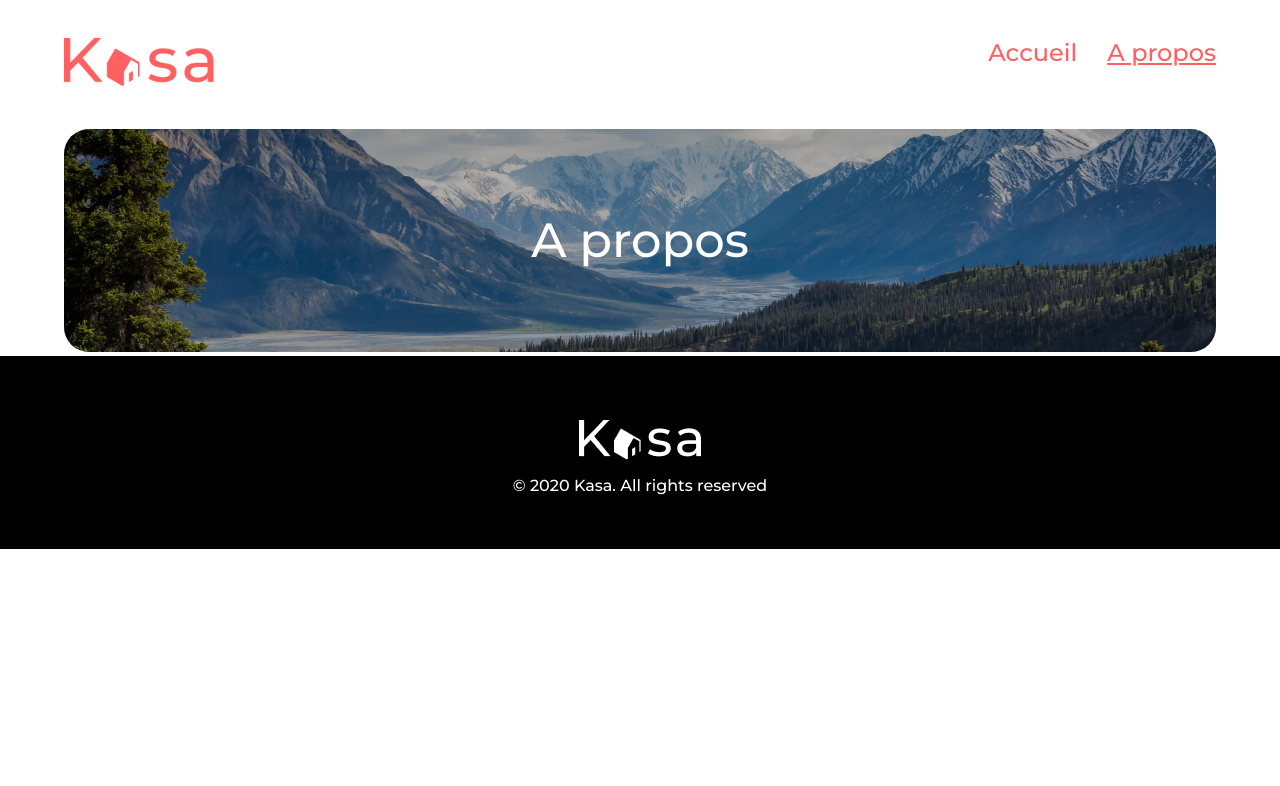
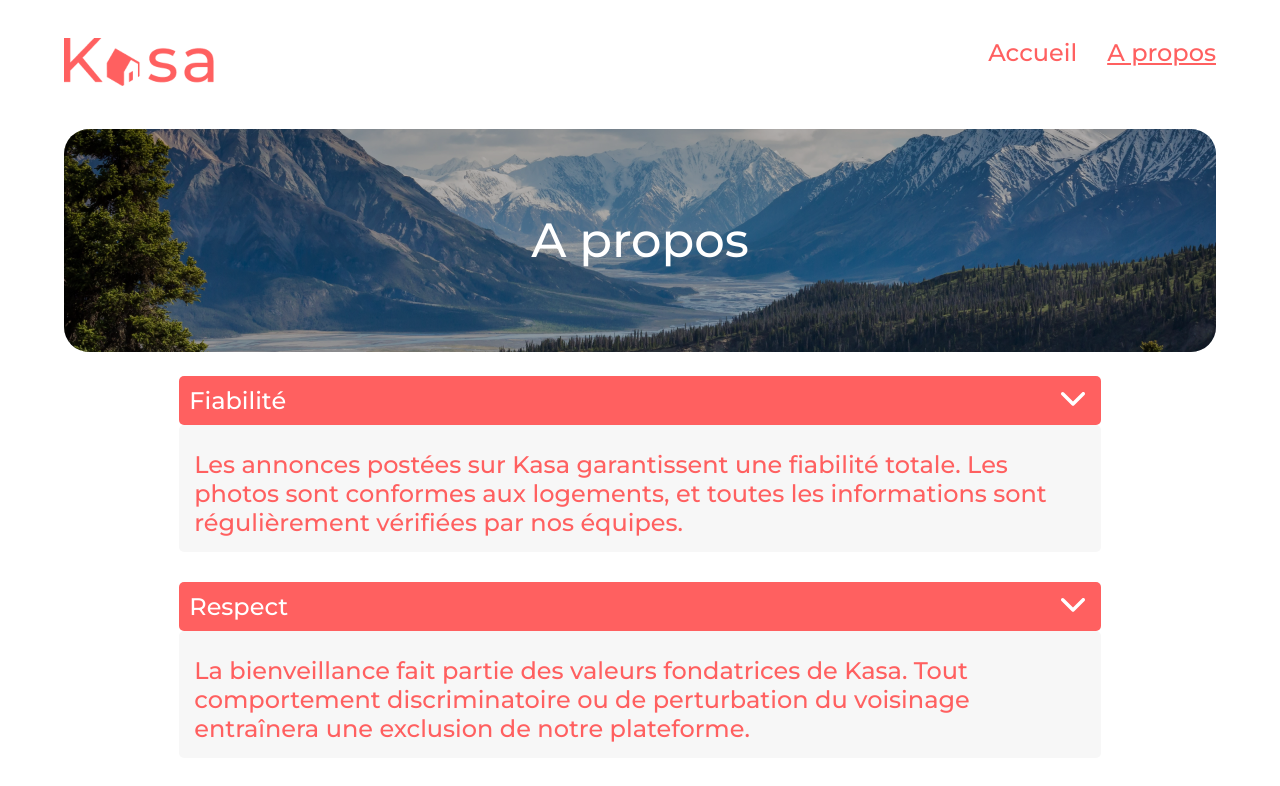
Before and after one commit to maud-vernet/kasa, a React (Create React App) app: page /a-propos in a window 1280 px wide. Shown: the top 786 px of the page. Built offline with nearby package versions, Linux system fonts and the light colour scheme.

Commit message:
feat component box for a propos page (no collapse system)

```diff
--- /dev/null
+++ b/src/components/Box/Box.css
@@ -0,0 +1,51 @@
+.box {
+    width: 80%;
+    margin-left: auto;
+    margin-right: auto;
+    margin-bottom: 30px;
+}
+
+.box-header {
+    display: flex;
+    background-color: var(--primary-color);
+    border-radius: 5px;
+    justify-content: space-between;
+    padding: 10px;
+    align-items: center;
+}
+
+.box-title {
+    font-size: 24px;
+    color: white;
+    font-weight: 500;
+    margin: 0;
+}
+
+.box-opening-system {
+    background-color: var(--primary-color);
+    border: none;
+}
+
+.box-description {
+    font-size: 24px;
+    color: var(--primary-color);
+    background-color: var(--boxes-bg-color);
+    font-weight: 400;
+    border-radius: 5px;
+    padding: 15px;
+    padding-top: 25px;
+}
+
+@media screen and (max-width: 768px) {
+    .box {
+        width: 100%;
+    }
+
+    .box-title {
+        font-size: 13px;
+    }
+
+    .box-description {
+        font-size: 12px;
+    }
+}
--- /dev/null
+++ b/src/components/Box/Box.jsx
@@ -0,0 +1,24 @@
+import React, { useState } from 'react'
+import aproposDetails from '../../data/a-propos'
+import './Box.css'
+import openingIcon from '../../assets/vector.svg'
+
+function Boxes() {
+    const boxes = aproposDetails.map((apropos) => (
+        <div key={apropos.id} className="box">
+            <div className="box-header">
+                <h2 className="box-title">{apropos.title}</h2>
+                <button className="box-opening-system">
+                    <img
+                        src={openingIcon}
+                        alt="ouvrir la boîte pour lire le détail"
+                    />
+                </button>
+            </div>
+            <div className="box-description">{apropos.description}</div>
+        </div>
+    ))
+    return <section className="main-section">{boxes}</section>
+}
+
+export default Boxes
--- a/src/components/Card/Card.css
+++ b/src/components/Card/Card.css
@@ -1,8 +1,7 @@
 #cards {
-    background-color: #f6f6f6;
+    background-color: var(--boxes-bg-color);
     width: 100%;
     border-radius: 25px;
-    margin: 20px 0 20px 0;
     display: flex;
     justify-content: space-between;
     flex-flow: row wrap;
--- a/src/components/Card/Card.jsx
+++ b/src/components/Card/Card.jsx
@@ -8,7 +8,11 @@ function CardsList() {
             <h2 class="card-title">{logement.title}</h2>
         </NavLink>
     ))
-    return <div id="cards">{logementsList}</div>
+    return (
+        <section id="cards" className="main-section">
+            {logementsList}
+        </section>
+    )
 }
 
 export default CardsList
--- /dev/null
+++ b/src/data/a-propos.js
@@ -0,0 +1,28 @@
+export const apropos = [
+    {
+        id: 'fiabilite',
+        title: 'Fiabilité',
+        description:
+            'Les annonces postées sur Kasa garantissent une fiabilité totale. Les photos sont conformes aux logements, et toutes les informations sont régulièrement vérifiées par nos équipes.',
+    },
+    {
+        id: 'respect',
+        title: 'Respect',
+        description:
+            'La bienveillance fait partie des valeurs fondatrices de Kasa. Tout comportement discriminatoire ou de perturbation du voisinage entraînera une exclusion de notre plateforme.',
+    },
+    {
+        id: 'service',
+        title: 'Service',
+        description:
+            "Nos équipes se tiennent à votre disposition pour vous fournir une expérience parfaite. N'hésitez pas à nous contacter si vous avez la moindre question.",
+    },
+    {
+        id: 'securite',
+        title: 'Sécurité',
+        description:
+            "La sécurité est la priorité de Kasa. Aussi bien pour nos hôtes que pour les voyageurs, chaque logement correspond aux critères de sécurité établis par nos services. En laissant une note aussi bien à l'hôte qu'au locataire, cela permet à nos équipes de vérifier que les standards sont bien respectés. Nous organisons également des ateliers sur la sécurité domestique pour nos hôtes.",
+    },
+]
+
+export default apropos
--- a/src/pages/A-propos.jsx
+++ b/src/pages/A-propos.jsx
@@ -1,4 +1,5 @@
 import Banner from '../components/Banner/Banner'
+import Boxes from '../components/Box/Box'
 import bannerImage from '../assets/a-propos-banner.png'
 const title = 'A propos'
 
@@ -6,6 +7,7 @@ function Apropos() {
     return (
         <main>
             <Banner image={bannerImage} title={title} />
+            <Boxes />
         </main>
     )
 }
--- a/src/style/index.css
+++ b/src/style/index.css
@@ -16,3 +16,7 @@ main {
     padding: 0 5% 0 5%;
     box-sizing: border-box;
 }
+
+.main-section {
+    margin: 20px 0 20px 0;
+}
--- a/src/style/vars.css
+++ b/src/style/vars.css
@@ -1,3 +1,4 @@
 :root {
     --primary-color: #ff6060;
+    --boxes-bg-color: #f7f7f7;
 }
```
Also changed, not shown: src/assets/vector.svg (added).
